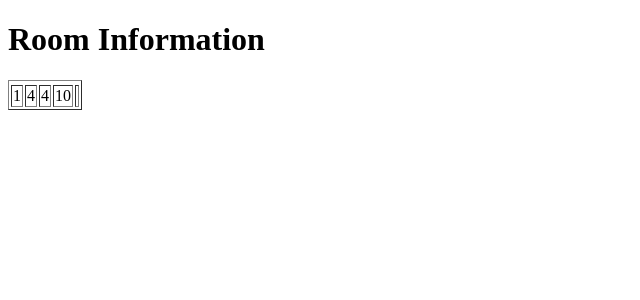
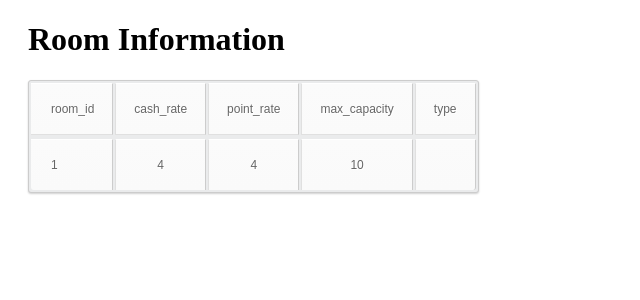
Before and after one commit to hotpro/hotel_management, a PHP site: page /getroominfo.php in a window 1280 px wide. Shown: the top 300 px of the page, without its empty margins (0-640 px from the left). Run offline with PHP 8.4, Linux system fonts and the light colour scheme; tables that the repository leaves empty hold one stand-in row (values such as "Sample post").

Commit message:
add room info table head and css

```diff
--- /dev/null
+++ b/web/css/table.css
@@ -0,0 +1,102 @@
+h1 {
+	margin-left: 20px;
+}
+
+
+table a:link {
+	color: #666;
+	font-weight: bold;
+	text-decoration:none;
+}
+table a:visited {
+	color: #999999;
+	font-weight:bold;
+	text-decoration:none;
+}
+table a:active,
+table a:hover {
+	color: #bd5a35;
+	text-decoration:underline;
+}
+table {
+	font-family:Arial, Helvetica, sans-serif;
+	color:#666;
+	font-size:12px;
+	text-shadow: 1px 1px 0px #fff;
+	background:#eaebec;
+	margin:20px;
+	border:#ccc 1px solid;
+
+	-moz-border-radius:3px;
+	-webkit-border-radius:3px;
+	border-radius:3px;
+
+	-moz-box-shadow: 0 1px 2px #d1d1d1;
+	-webkit-box-shadow: 0 1px 2px #d1d1d1;
+	box-shadow: 0 1px 2px #d1d1d1;
+}
+table th {
+	padding:21px 25px 22px 25px;
+	border-top:1px solid #fafafa;
+	border-bottom:1px solid #e0e0e0;
+
+	background: #ededed;
+	background: -webkit-gradient(linear, left top, left bottom, from(#ededed), to(#ebebeb));
+	background: -moz-linear-gradient(top,  #ededed,  #ebebeb);
+}
+table th:first-child{
+	text-align: left;
+	padding-left:20px;
+}
+table tr:first-child th:first-child{
+	-moz-border-radius-topleft:3px;
+	-webkit-border-top-left-radius:3px;
+	border-top-left-radius:3px;
+}
+table tr:first-child th:last-child{
+	-moz-border-radius-topright:3px;
+	-webkit-border-top-right-radius:3px;
+	border-top-right-radius:3px;
+}
+table tr{
+	text-align: center;
+	padding-left:20px;
+}
+table tr td:first-child{
+	text-align: left;
+	padding-left:20px;
+	border-left: 0;
+}
+table tr td {
+	padding:18px;
+	border-top: 1px solid #ffffff;
+	border-bottom:1px solid #e0e0e0;
+	border-left: 1px solid #e0e0e0;
+
+	background: #fafafa;
+	background: -webkit-gradient(linear, left top, left bottom, from(#fbfbfb), to(#fafafa));
+	background: -moz-linear-gradient(top,  #fbfbfb,  #fafafa);
+}
+table tr.even td{
+	background: #f6f6f6;
+	background: -webkit-gradient(linear, left top, left bottom, from(#f8f8f8), to(#f6f6f6));
+	background: -moz-linear-gradient(top,  #f8f8f8,  #f6f6f6);
+}
+table tr:last-child td{
+	border-bottom:0;
+}
+table tr:last-child td:first-child{
+	-moz-border-radius-bottomleft:3px;
+	-webkit-border-bottom-left-radius:3px;
+	border-bottom-left-radius:3px;
+}
+table tr:last-child td:last-child{
+	-moz-border-radius-bottomright:3px;
+	-webkit-border-bottom-right-radius:3px;
+	border-bottom-right-radius:3px;
+}
+table tr:hover td{
+	background: #f2f2f2;
+	background: -webkit-gradient(linear, left top, left bottom, from(#f2f2f2), to(#f0f0f0));
+	background: -moz-linear-gradient(top,  #f2f2f2,  #f0f0f0);
+}
--- a/web/getroominfo.php
+++ b/web/getroominfo.php
@@ -3,6 +3,7 @@
 <head>
   <meta charset="UTF-8">
   <title>Room Info</title>
+  <link rel="stylesheet" href="css/table.css"
 </head>
 <body>
   <h1>Room Information</h1>
@@ -53,8 +54,13 @@
         // Fetch the database field names.
         $result = $con->query($query);
         $row = $result->fetch(PDO::FETCH_ASSOC);
+        print "        <tr>\n";
+        foreach ($row as $key => $value) {
+            print "            <td>" . $key       . "</td>\n";
+        }
+        print "        </tr>\n";
 
-        // Constrain the query if we got first and last names.
+        // Constrain the query if we room id
         if (strlen($roomid) > 0) {
             $query = "SELECT * FROM room ".
                  "WHERE room_id = :roomid";
```
